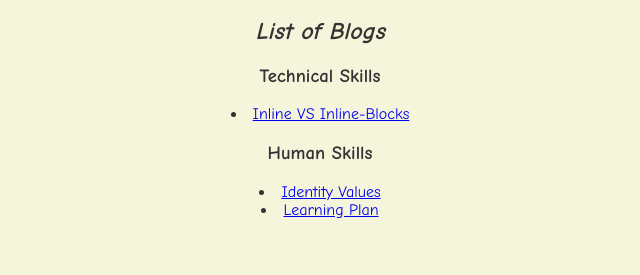
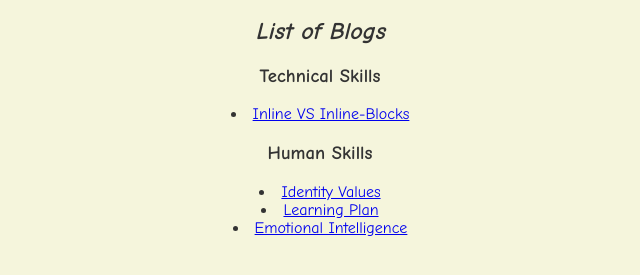
Before and after one commit to lukas-tongco/lukas-tongco.github.io, a plain HTML site: page index.html in a window 1280 px wide. Shown: the part 361-636 px from the top of the page, without its empty margins (320-960 px from the left). Drawn offline with Linux system fonts and the light colour scheme.

Commit message:
Make link to 'Emotional Intelligence' blog

```diff
--- a/index.html
+++ b/index.html
@@ -38,6 +38,11 @@
         <li>
           <a href="../blog/learning-plan.html" target="_blank">Learning Plan</a>
         </li>
+        <li>
+          <a href="../blog/emotional-intelligence.html" target="_blank"
+            >Emotional Intelligence</a
+          >
+        </li>
       </ul>
     </div>
   </body>
```
